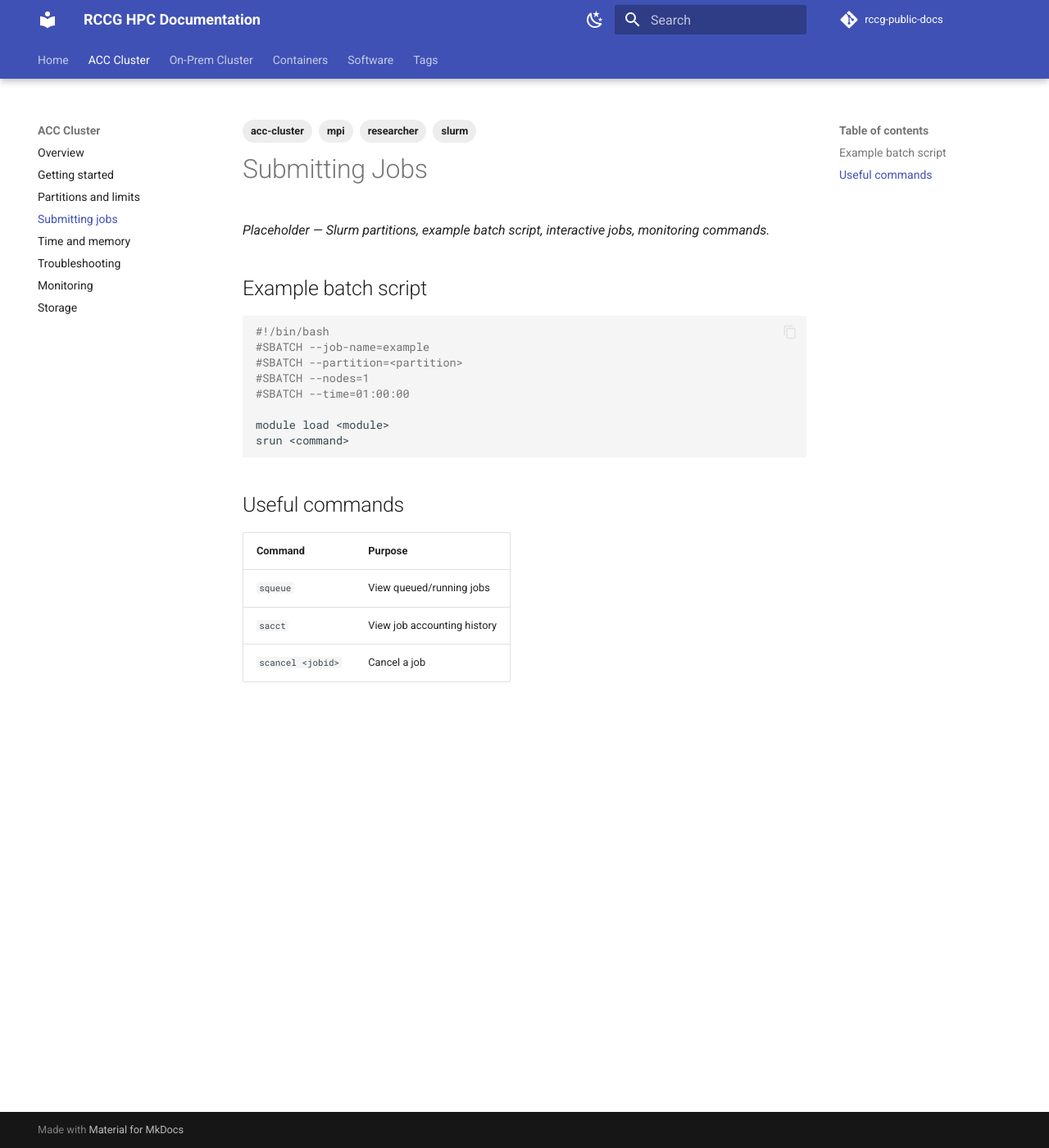
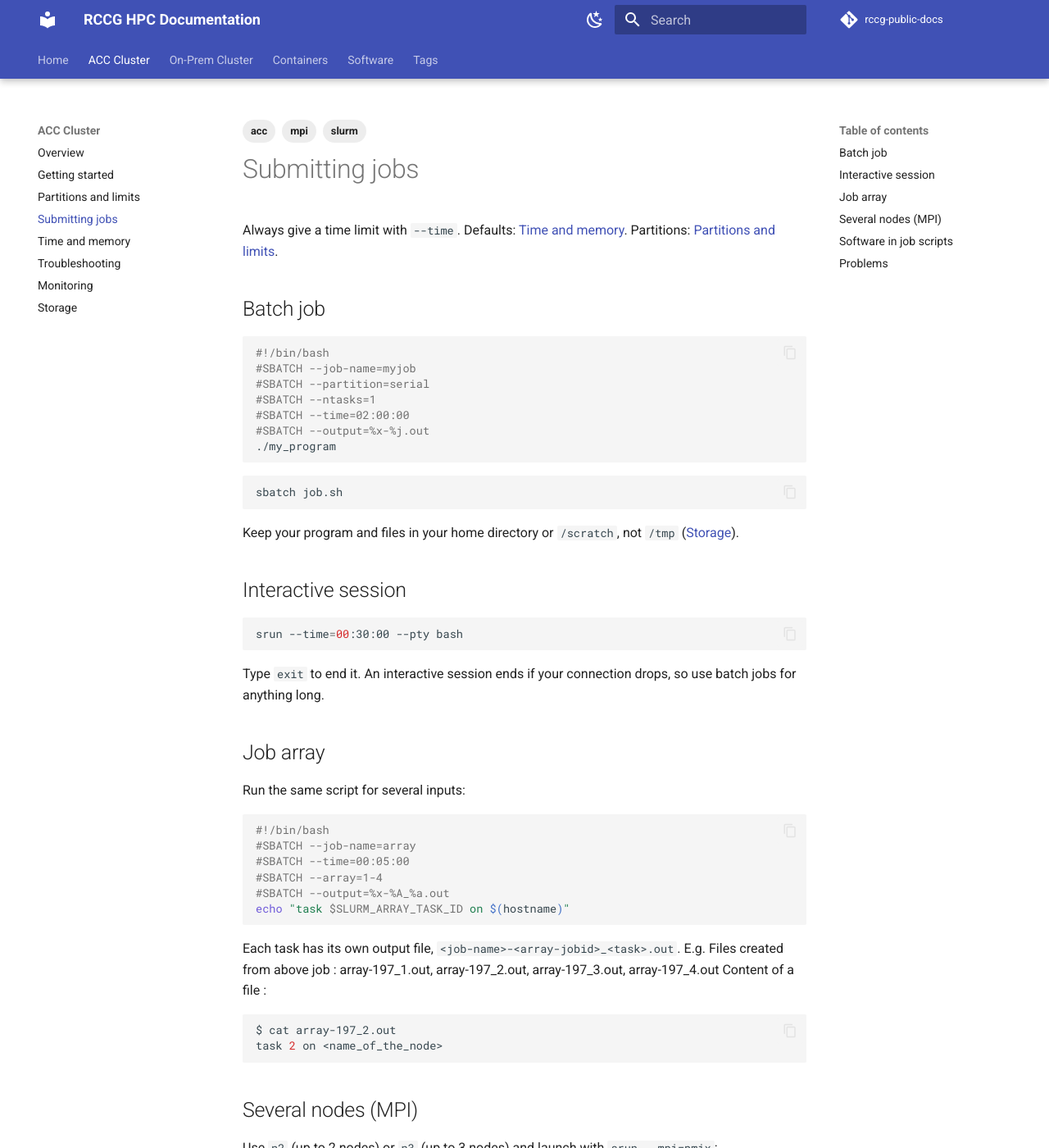
Before and after one commit to ResearchComputingTeam/rccg-public-docs, an MkDocs documentation site: the page built from docs/acc-cluster/submitting-jobs.md, in a window 1280 px wide and 1400 px high. Shown: the whole window at 82% size. Built offline with MkDocs 1.6.1 and Material for MkDocs 9.7.7, drawn with Linux system fonts in a browser that asks for light colours; comment, search, counter and statistics services are not loaded; some of the changed text lies outside the part shown.

Commit message:
docs: add overview, getting started and submitting jobs pages (#9)

````diff
--- a/docs/acc-cluster/submitting-jobs.md
+++ b/docs/acc-cluster/submitting-jobs.md
@@ -1,32 +1,91 @@
 ---
-tags:
-  - acc-cluster
-  - researcher
-  - slurm
-  - mpi
+tags: [acc, slurm, mpi]
 ---
 
-# Submitting Jobs
+# Submitting jobs
 
-_Placeholder — Slurm partitions, example batch script, interactive jobs, monitoring commands._
+Always give a time limit with `--time`.
+Defaults: [Time and memory](time-memory.md). Partitions: [Partitions and limits](partitions-limits.md).
 
-## Example batch script
+## Batch job
 
 ```bash
 #!/bin/bash
-#SBATCH --job-name=example
-#SBATCH --partition=<partition>
-#SBATCH --nodes=1
-#SBATCH --time=01:00:00
-
-module load <module>
-srun <command>
+#SBATCH --job-name=myjob
+#SBATCH --partition=serial
+#SBATCH --ntasks=1
+#SBATCH --time=02:00:00
+#SBATCH --output=%x-%j.out
+./my_program
 ```
 
-## Useful commands
+```bash
+sbatch job.sh
+```
 
-| Command | Purpose |
-|---|---|
-| `squeue` | View queued/running jobs |
-| `sacct` | View job accounting history |
-| `scancel <jobid>` | Cancel a job |
+Keep your program and files in your home directory or `/scratch`, not `/tmp`
+([Storage](storage.md)).
+
+## Interactive session
+
+```bash
+srun --time=00:30:00 --pty bash
+```
+
+Type `exit` to end it. An interactive session ends if your connection drops,
+so use batch jobs for anything long.
+
+## Job array
+
+Run the same script for several inputs:
+
+```bash
+#!/bin/bash
+#SBATCH --job-name=array
+#SBATCH --time=00:05:00
+#SBATCH --array=1-4
+#SBATCH --output=%x-%A_%a.out
+echo "task $SLURM_ARRAY_TASK_ID on $(hostname)"
+```
+
+Each task has its own output file, `<job-name>-<array-jobid>_<task>.out`.
+E.g.
+Files created from above job : array-197_1.out, array-197_2.out, array-197_3.out, array-197_4.out
+Content of a file :
+```bash
+$ cat array-197_2.out
+task 2 on <name_of_the_node>
+```
+
+## Several nodes (MPI)
+
+Use `n2` (up to 2 nodes) or `n3` (up to 3 nodes) and launch with `srun --mpi=pmix`:
+
+```bash
+#!/bin/bash
+#SBATCH --partition=n2
+#SBATCH --nodes=2
+#SBATCH --ntasks-per-node=2
+#SBATCH --time=00:10:00
+source /etc/profile.d/zz-lmod-hpc.sh
+module load openmpi/5.0.10-gcc-13.3.0
+srun --mpi=pmix ./hello
+```
+
+More: [MPI](../software/mpi.md).
+
+## Software in job scripts
+
+Load the module first, then your modules:
+
+```bash
+module load <app>
+./<app> --input mydataset
+```
+
+More: [Modules](../software/modules.md).
+
+## Problems
+
+Error at submit time? See [Troubleshooting](troubleshooting.md).
+Follow your jobs: [Monitoring](monitoring.md).
````
Also changed, not shown: docs/acc-cluster/getting-started.md (+42 -15 lines), docs/acc-cluster/index.md (+28 -14 lines).
